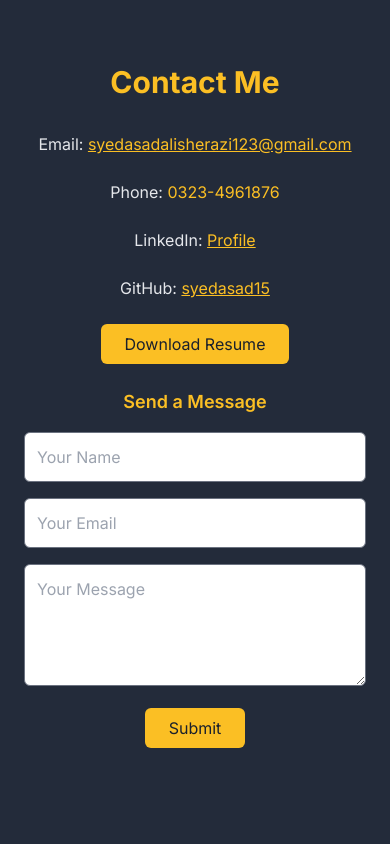
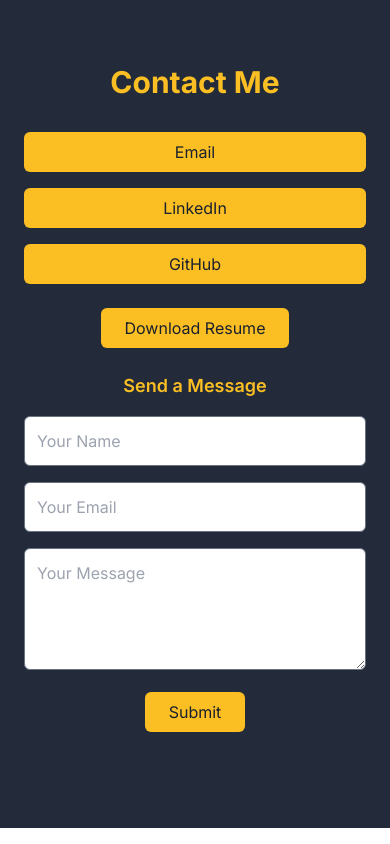
Before and after one commit to syedasad15/Portfolio, a Next.js app: page / in a window 390 px wide. Shown: the part 6960-7804 px from the top of the page. Built offline with nearby package versions, Linux system fonts and the light colour scheme.

Commit message:
Update index.js

```diff
--- a/pages/index.js
+++ b/pages/index.js
@@ -337,37 +337,33 @@ export default function Home() {
           viewport={{ once: true }}
           className="max-w-md mx-auto space-y-6"
         >
-          <p className="text-gray-200 text-base">
-            Email:{' '}
-            <a href="mailto:syedasadalisherazi123@gmail.com" className="text-amber-400 underline hover:text-amber-300">
-              syedasadalisherazi123@gmail.com
+          <div className="flex flex-col sm:flex-row gap-4 justify-center">
+            <a
+              href="mailto:syedasadalisherazi123@gmail.com"
+              className="inline-block px-6 py-2 bg-amber-400 text-charcoal-900 rounded-md hover:bg-amber-500 transition-colors duration-300"
+              aria-label="Send email to Syed Asad Ali Sherazi"
+            >
+              Email
             </a>
-          </p>
-          <p className="text-gray-200 text-base">
-            Phone: <span className="text-amber-400">0323-4961876</span>
-          </p>
-          <p className="text-gray-200 text-base">
-            LinkedIn:{' '}
             <a
               href="https://www.linkedin.com/in/syed-asad-ali-sherazi-4366802a0/"
-              className="text-amber-400 underline hover:text-amber-300"
+              className="inline-block px-6 py-2 bg-amber-400 text-charcoal-900 rounded-md hover:bg-amber-500 transition-colors duration-300"
+              aria-label="Visit Syed Asad Ali Sherazi's LinkedIn profile"
               target="_blank"
               rel="noopener noreferrer"
             >
-              Profile
+              LinkedIn
             </a>
-          </p>
-          <p className="text-gray-200 text-base">
-            GitHub:{' '}
             <a
               href="https://github.com/syedasad15"
-              className="text-amber-400 underline hover:text-amber-300"
+              className="inline-block px-6 py-2 bg-amber-400 text-charcoal-900 rounded-md hover:bg-amber-500 transition-colors duration-300"
+              aria-label="Visit Syed Asad Ali Sherazi's GitHub profile"
               target="_blank"
               rel="noopener noreferrer"
             >
-              syedasad15
+              GitHub
             </a>
-          </p>
+          </div>
           <a
             href="/resume.pdf"
             download
```
